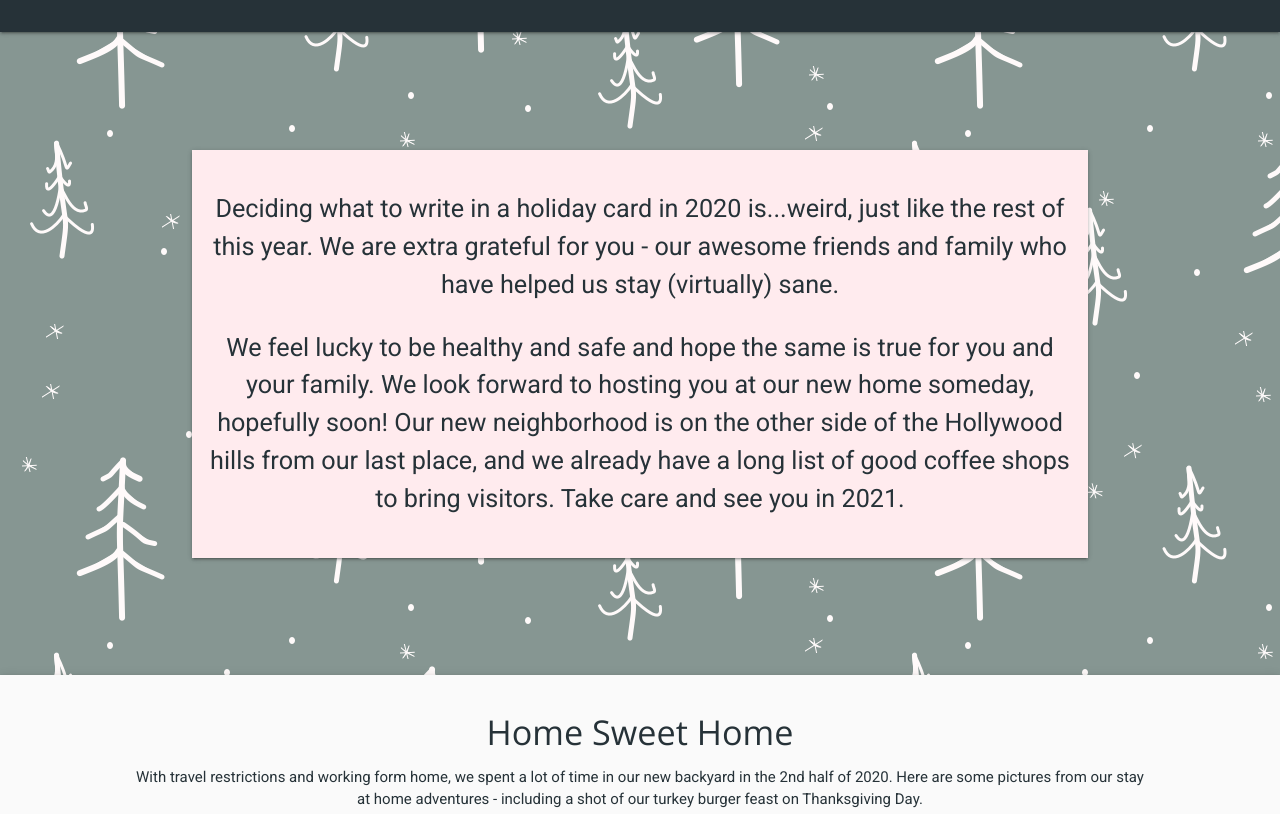
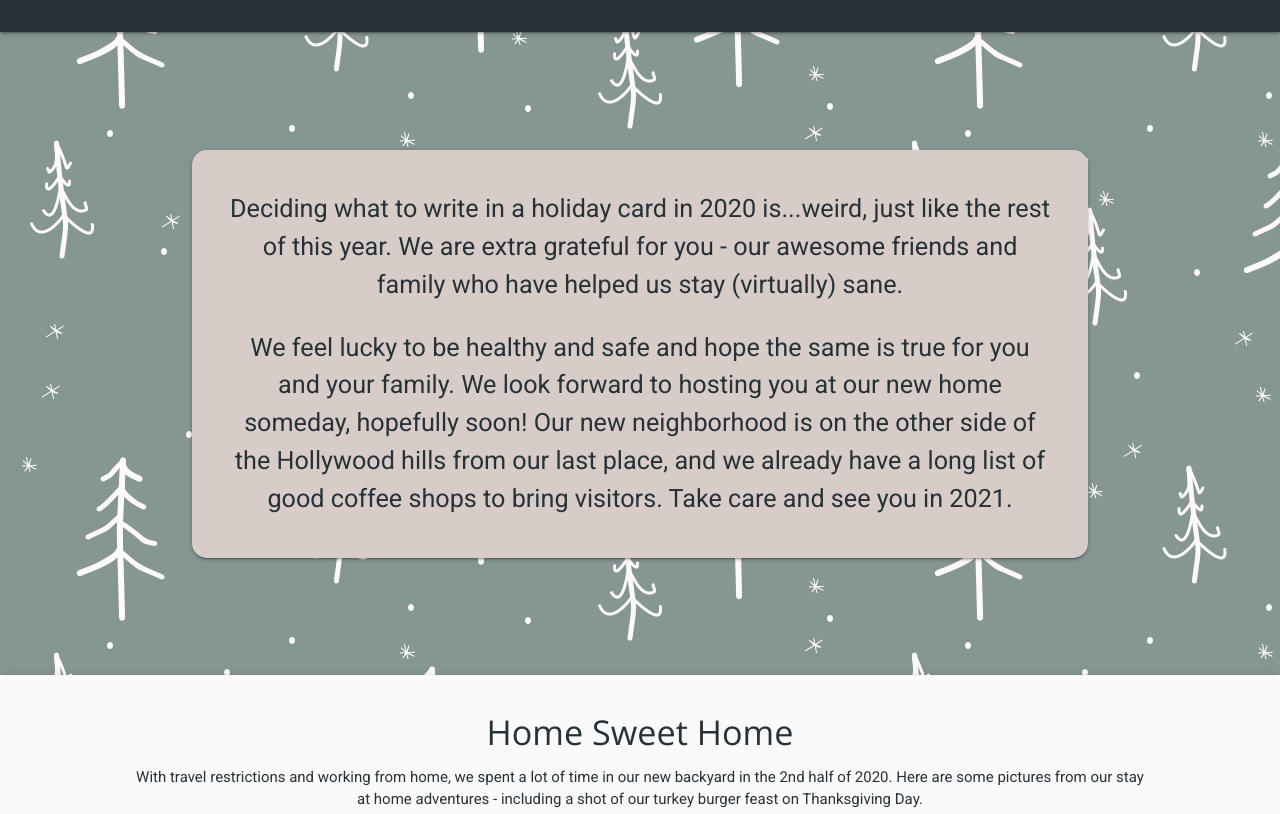
Before and after one commit to hooliaah/Christmas-2020, a plain HTML site: page index.html in a window 1280 px wide. Shown: the part 154-968 px from the top of the page. Drawn offline with nearby package versions, Linux system fonts and the light colour scheme; a script that the page names is missing.

Commit message:
styling updates

```diff
--- a/css/style.css
+++ b/css/style.css
@@ -2,11 +2,17 @@ body {
   background: url("../images/holiday-background.png");
 }
 
-#greeting-text,
-#music-text {
+#greeting-text-container,
+#music-text-container {
   padding: 15px;
   margin-top: 8%;
   margin-bottom: 8%;
+  border-radius: 15px;
+}
+
+.greeting-text {
+  padding-right: 20px;
+  padding-left: 20px;
 }
 
 #home-text {
--- a/index.html
+++ b/index.html
@@ -23,7 +23,7 @@
       <div class="container center">
         <div class="row valign-wrapper">
           <img src="./images/snowflake_2020.png" class="col s2" />
-          <h1 class="red-text text-lighten-5 center-align col s8">
+          <h1 class="brown-text text-lighten-5 center-align col s8">
             Happy Holidays
           </h1>
           <img src="./images/snowflake_2020.png" class="col s2" />
@@ -32,13 +32,20 @@
     </div>
 
     <div class="section">
-      <div class="container z-depth-1 red lighten-5" id="greeting-text">
-        <p class="flow-text blue-grey-text text-darken-4 center-align">
+      <div
+        class="container z-depth-1 brown lighten-4"
+        id="greeting-text-container"
+      >
+        <p
+          class="flow-text blue-grey-text text-darken-4 center-align greeting-text"
+        >
           Deciding what to write in a holiday card in 2020 is...weird, just like
           the rest of this year. We are extra grateful for you - our awesome
           friends and family who have helped us stay (virtually) sane.
         </p>
-        <p class="flow-text blue-grey-text text-darken-4 center-align">
+        <p
+          class="flow-text blue-grey-text text-darken-4 center-align greeting-text"
+        >
           We feel lucky to be healthy and safe and hope the same is true for you
           and your family. We look forward to hosting you at our new home
           someday, hopefully soon! Our new neighborhood is on the other side of
@@ -52,7 +59,7 @@
     <div class="section grey lighten-5 z-depth-2">
       <h4 class="blue-grey-text text-darken-4 center-align">Home Sweet Home</h4>
       <p class="blue-grey-text text-darken-4 center-align" id="home-text">
-        With travel restrictions and working form home, we spent a lot of time
+        With travel restrictions and working from home, we spent a lot of time
         in our new backyard in the 2nd half of 2020. Here are some pictures from
         our stay at home adventures - including a shot of our turkey burger
         feast on Thanksgiving Day.
@@ -76,7 +83,10 @@
     </div>
 
     <div class="section">
-      <div class="container z-depth-1 red lighten-5" id="music-text">
+      <div
+        class="container z-depth-1 brown lighten-4"
+        id="music-text-container"
+      >
         <h4 class="blue-grey-text text-darken-4 center-align">
           Top Tunes of 2020
         </h4>
```
